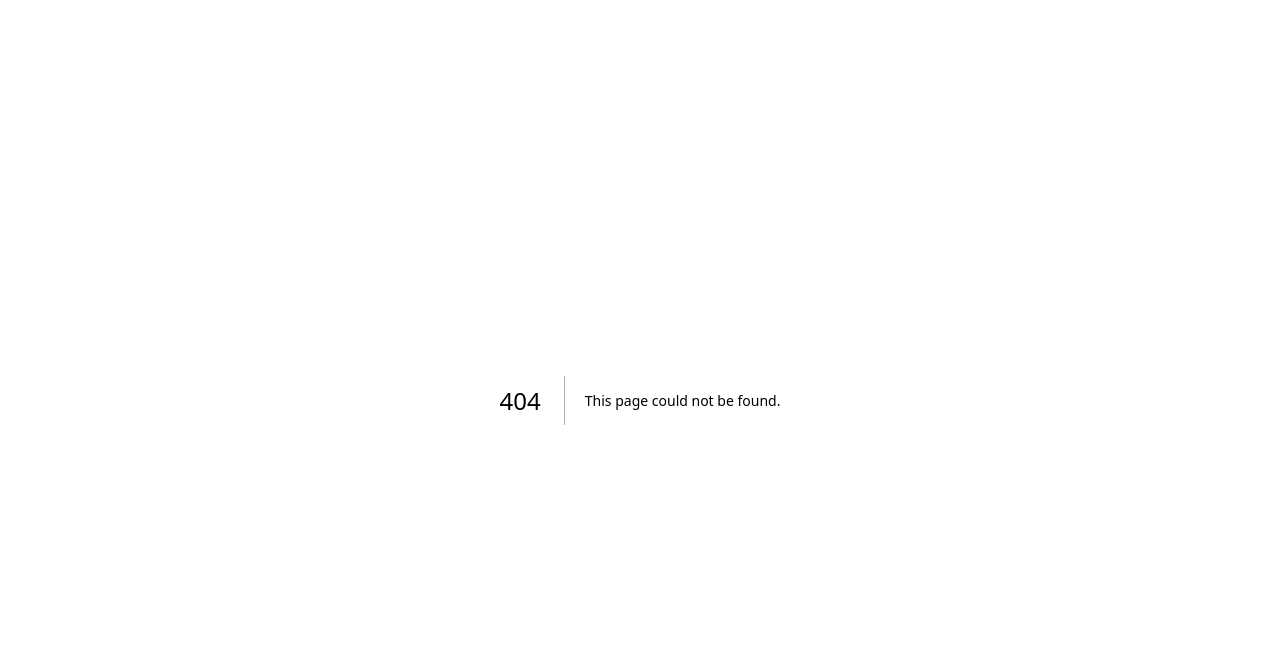
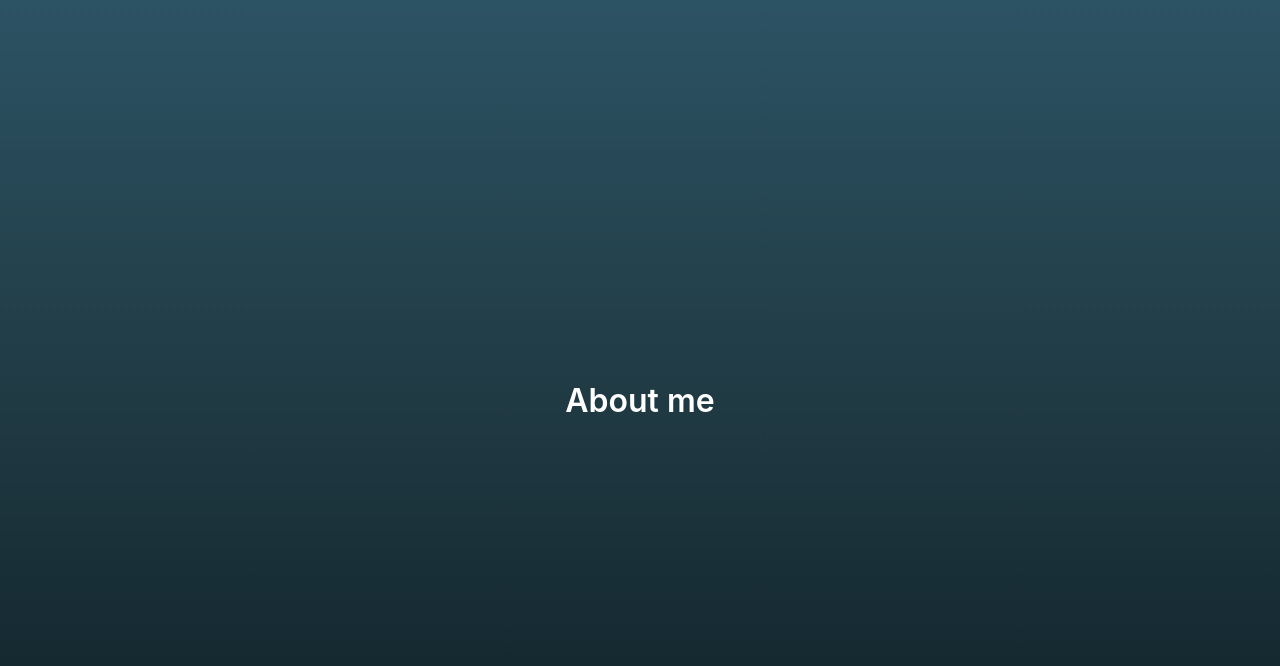
Before and after one commit to aiomonitors/static-site-example, a Next.js app: page /about in a window 1280 px wide. Before the commit this address had no page. Shown: the top 666 px of the page. Built offline with nearby package versions, Linux system fonts and the light colour scheme.

Commit message:
Add about page

```diff
--- /dev/null
+++ b/src/pages/about.tsx
@@ -0,0 +1,26 @@
+import React from 'react';
+import styled from
+	'styled-components';
+
+const IndexPage = () => (
+	<IndexPageWrapper>
+		<span>About me</span>
+	</IndexPageWrapper>
+);
+
+const IndexPageWrapper = styled.div`
+  min-height: 100vh;
+  width: 100%;
+  display: flex;
+  flex-direction: column;
+  gap: 10px;
+  justify-content: center;
+  align-items: center;
+  color: white;
+  font-weight: 600;
+  font-size: 2rem;
+  font-family: -apple-system, BlinkMacSystemFont, 'Segoe UI', Roboto, Oxygen, Ubuntu, Cantarell, 'Open Sans', 'Helvetica Neue', sans-serif;
+`;
+
+
+export default IndexPage;
```
